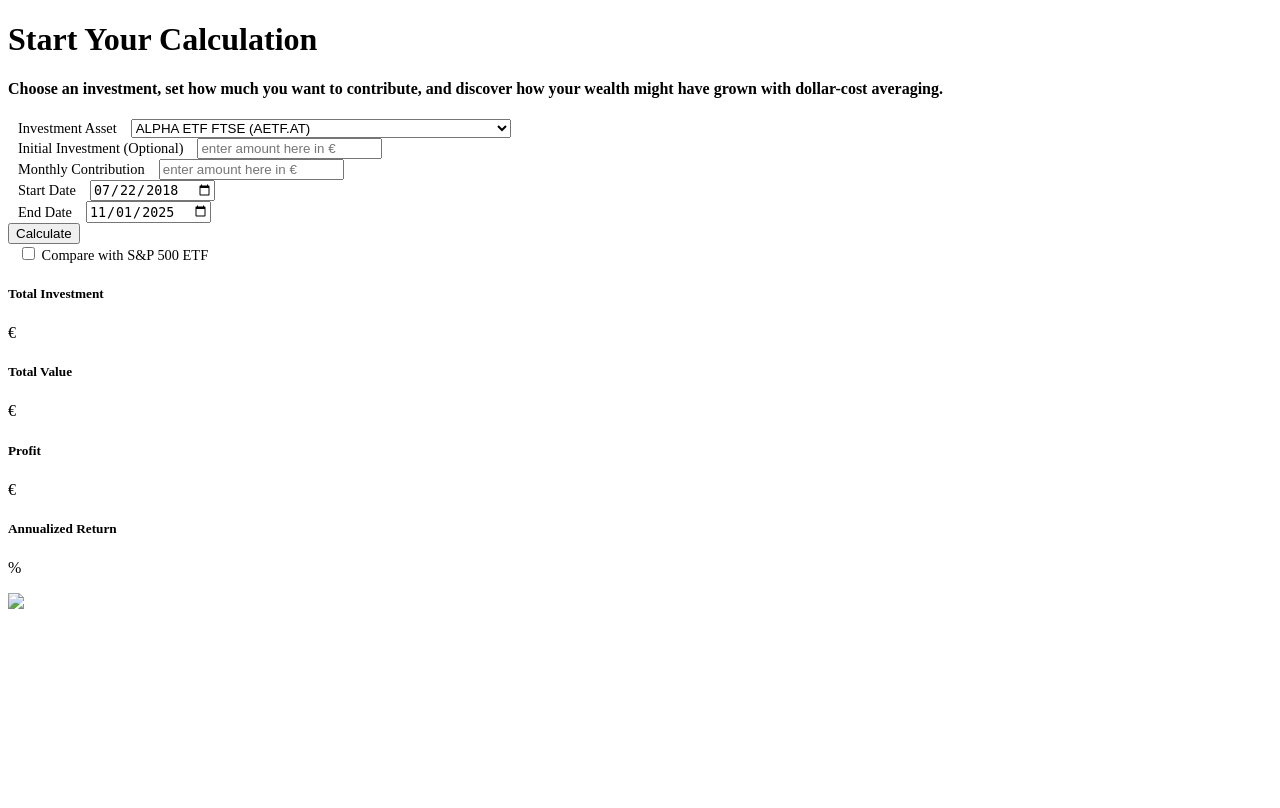
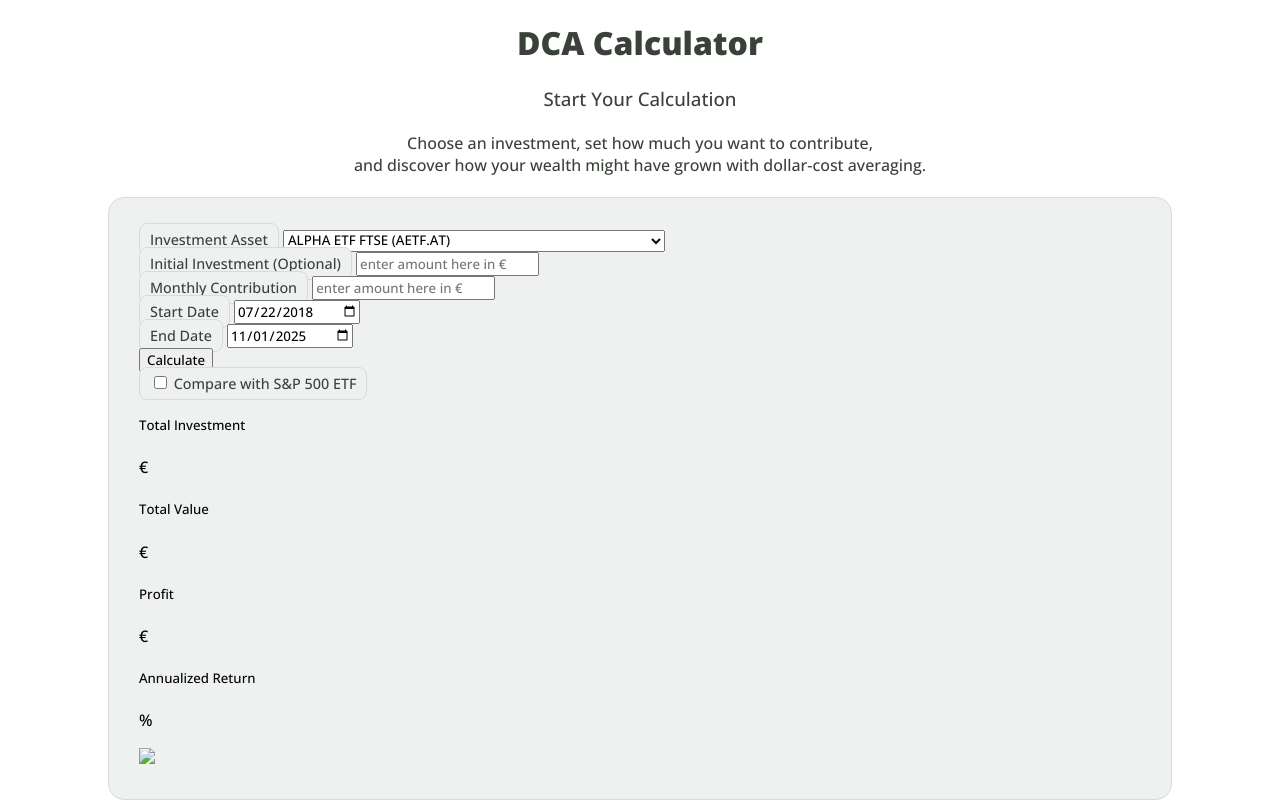
Before and after one commit to TelisK/Historical-DCA-Calc--Greek-Stocks, a Django app: page / in a window 1280 px wide. Before the commit the page ends 609 px from the top, so only its background shows below. Run offline with Django 5.2, Linux system fonts and the light colour scheme; some libraries are stand-ins or nearby versions.

Commit message:
working on new appearance. Trying to structure it

```diff
--- a/stocks/app/static/app/style.css
+++ b/stocks/app/static/app/style.css
@@ -1,3 +1,39 @@
+* {
+  font-family: "Open Sans", sans-serif;
+  font-optical-sizing: auto;
+  font-weight: 500;
+  font-style: normal;
+  font-variation-settings:
+    "wdth" 100;
+}
+:root {
+    --bg-main: #eef1f0;
+    --border: #d5ddda;
+    --black: #3a4139;
+}
+
+.header-container {
+    text-align: center;
+    color: var(--black);
+}
+.header-container h1 {
+    font-weight: 800;
+}
+.header-container .header div {
+
+}
+.main-container {
+    border: solid 1px var(--border);
+    background-color: var(--bg-main);
+    border-radius: 16px;
+    margin: 0 100px;
+    padding: 30px;
+}
+
+
+
+
+
 .main-container label {
     box-sizing: border-box;
     font-size: 0.9rem;
--- a/stocks/app/templates/app/index.html
+++ b/stocks/app/templates/app/index.html
@@ -1,14 +1,18 @@
+{% load static %}
+
 <!DOCTYPE html>
 <html lang="en">
 
 <head>
-    {% load static %}
     <meta charset="UTF-8">
     <meta name="viewport" content="width=device-width, initial-scale=1.0">
     <script src="https://cdn.plot.ly/plotly-2.35.2.min.js" charset="utf-8"></script>
     <!-- <script src="https://cdn.plot.ly/plotly-3.3.0.min.js"></script> -->
     <link rel="stylesheet" href="{% static 'app/style.css' %}">
     <title>Historical DCA for Greek Stocks</title>
+    <link rel="preconnect" href="https://fonts.googleapis.com">
+    <link rel="preconnect" href="https://fonts.gstatic.com" crossorigin>
+    <link href="https://fonts.googleapis.com/css2?family=Open+Sans:ital,wght@0,300..800;1,300..800&display=swap" rel="stylesheet">
 </head>
 
 <body>
@@ -23,9 +27,10 @@
     <div class="page-container">
         <div class="header-container">
             <div class="header">
-                <h1>Start Your Calculation</h1>
+                <h1><img src="" alt="">DCA Calculator</h1>
+                <h3>Start Your Calculation</h3>
                 <div>
-                    <h4>Choose an investment, set how much you want to contribute, and discover how your wealth
+                    <h4>Choose an investment, set how much you want to contribute,<br>and discover how your wealth
                         might have grown with dollar-cost averaging.</h4>
                 </div>
             </div>
--- a/stocks/stocks/settings.py
+++ b/stocks/stocks/settings.py
@@ -115,4 +115,4 @@
 # Static files (CSS, JavaScript, Images)
 # https://docs.djangoproject.com/en/6.0/howto/static-files/
 
-STATIC_URL = 'static/'
+STATIC_URL = '/static/'
```
